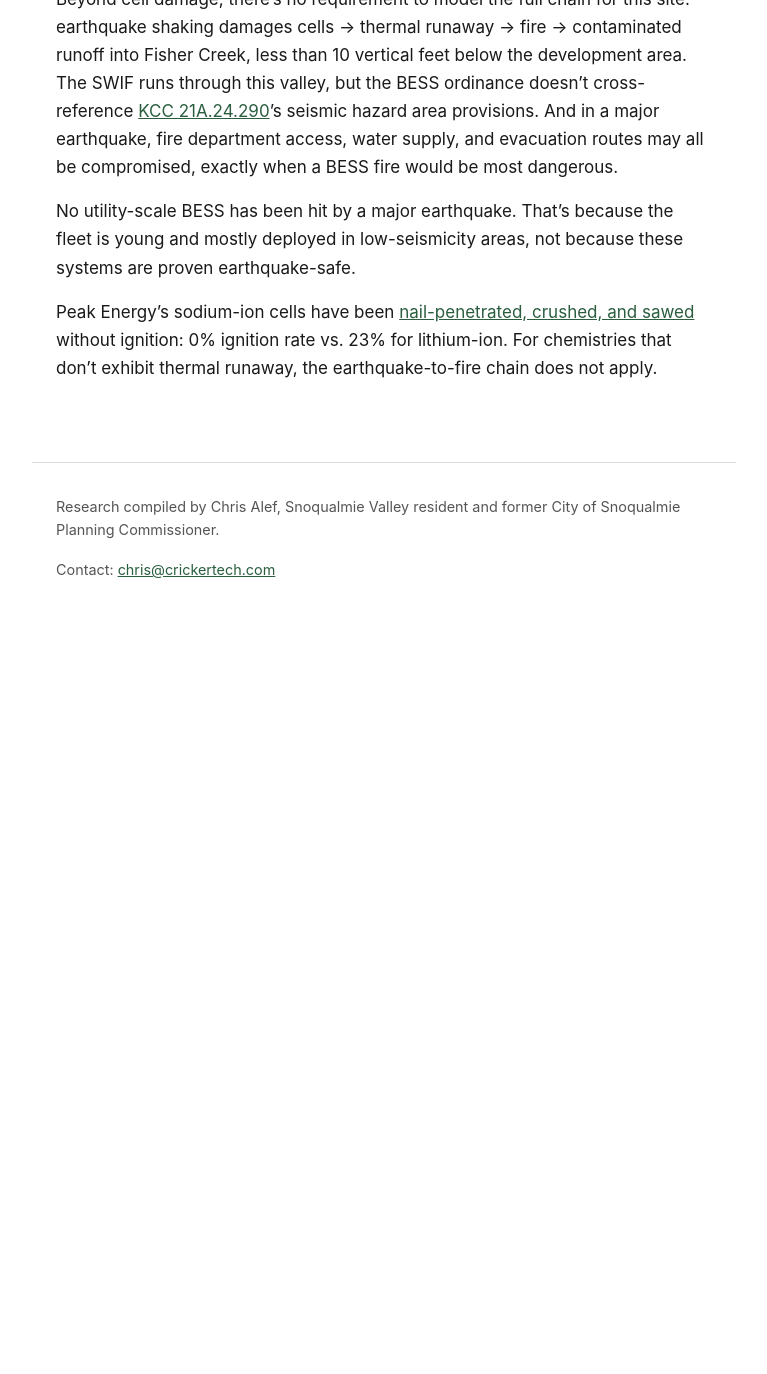
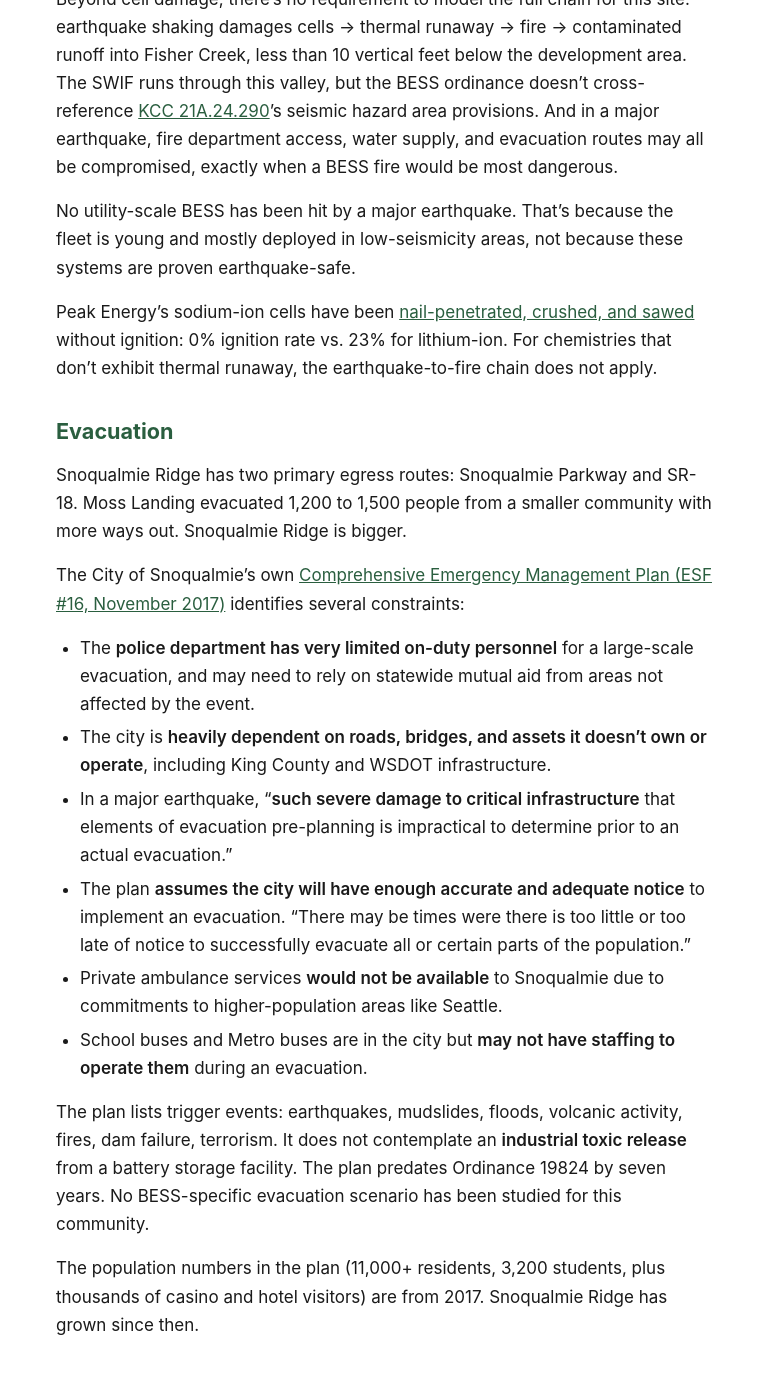
Before and after one commit to calef/cascadia-ridge-bess, a Jekyll site: the page built from _pages/fire-risk.md, in a window 1280 px wide and 1400 px high, scrolled down 4797 px. Shown: the top 1374 px of the window, without its empty margins (256-1023 px from the left). Built offline with Jekyll 4.4.1, drawn with Linux system fonts in a browser that asks for light colours; before the commit the page ends 5427 px from its top, so only the background shows below that.

Commit message:
Deploy site 2026-03-18-140951

```diff
--- a/_pages/fire-risk.md
+++ b/_pages/fire-risk.md
@@ -112,3 +112,20 @@ Beyond cell damage, there's no requirement to model the full chain for this site
 No utility-scale BESS has been hit by a major earthquake. That's because the fleet is young and mostly deployed in low-seismicity areas, not because these systems are proven earthquake-safe.
 
 Peak Energy's sodium-ion cells have been [nail-penetrated, crushed, and sawed](/battery-technology#abuse-testing) without ignition: 0% ignition rate vs. 23% for lithium-ion. For chemistries that don't exhibit thermal runaway, the earthquake-to-fire chain does not apply.
+
+## Evacuation
+
+Snoqualmie Ridge has two primary egress routes: Snoqualmie Parkway and SR-18. Moss Landing evacuated 1,200 to 1,500 people from a smaller community with more ways out. Snoqualmie Ridge is bigger.
+
+The City of Snoqualmie's own [Comprehensive Emergency Management Plan (ESF #16, November 2017)](https://www.snoqualmiewa.gov/DocumentCenter/View/17031/ESF-16---Evacuation-PDF) identifies several constraints:
+
+- The **police department has very limited on-duty personnel** for a large-scale evacuation, and may need to rely on statewide mutual aid from areas not affected by the event.
+- The city is **heavily dependent on roads, bridges, and assets it doesn't own or operate**, including King County and WSDOT infrastructure.
+- In a major earthquake, "**such severe damage to critical infrastructure** that elements of evacuation pre-planning is impractical to determine prior to an actual evacuation."
+- The plan **assumes the city will have enough accurate and adequate notice** to implement an evacuation. "There may be times were there is too little or too late of notice to successfully evacuate all or certain parts of the population."
+- Private ambulance services **would not be available** to Snoqualmie due to commitments to higher-population areas like Seattle.
+- School buses and Metro buses are in the city but **may not have staffing to operate them** during an evacuation.
+
+The plan lists trigger events: earthquakes, mudslides, floods, volcanic activity, fires, dam failure, terrorism. It does not contemplate an **industrial toxic release** from a battery storage facility. The plan predates Ordinance 19824 by seven years. No BESS-specific evacuation scenario has been studied for this community.
+
+The population numbers in the plan (11,000+ residents, 3,200 students, plus thousands of casino and hotel visitors) are from 2017. Snoqualmie Ridge has grown since then.
```
